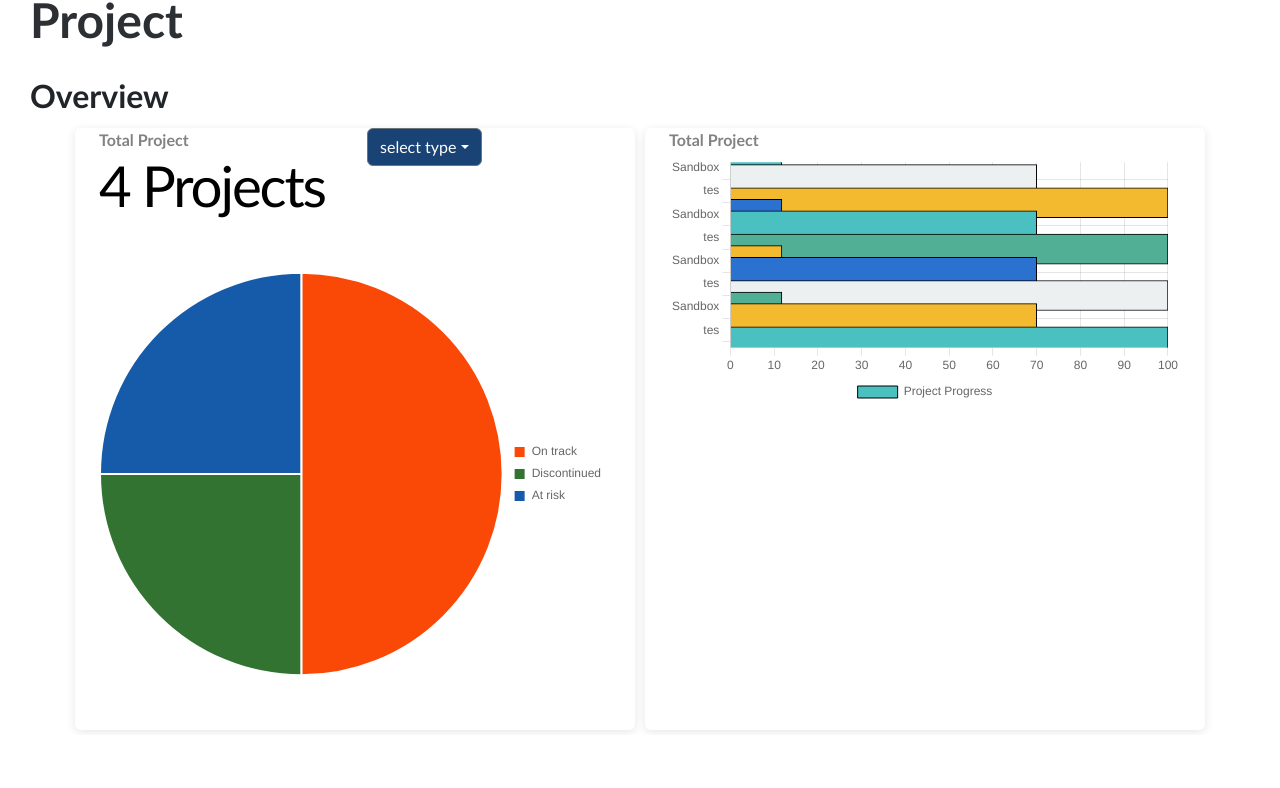
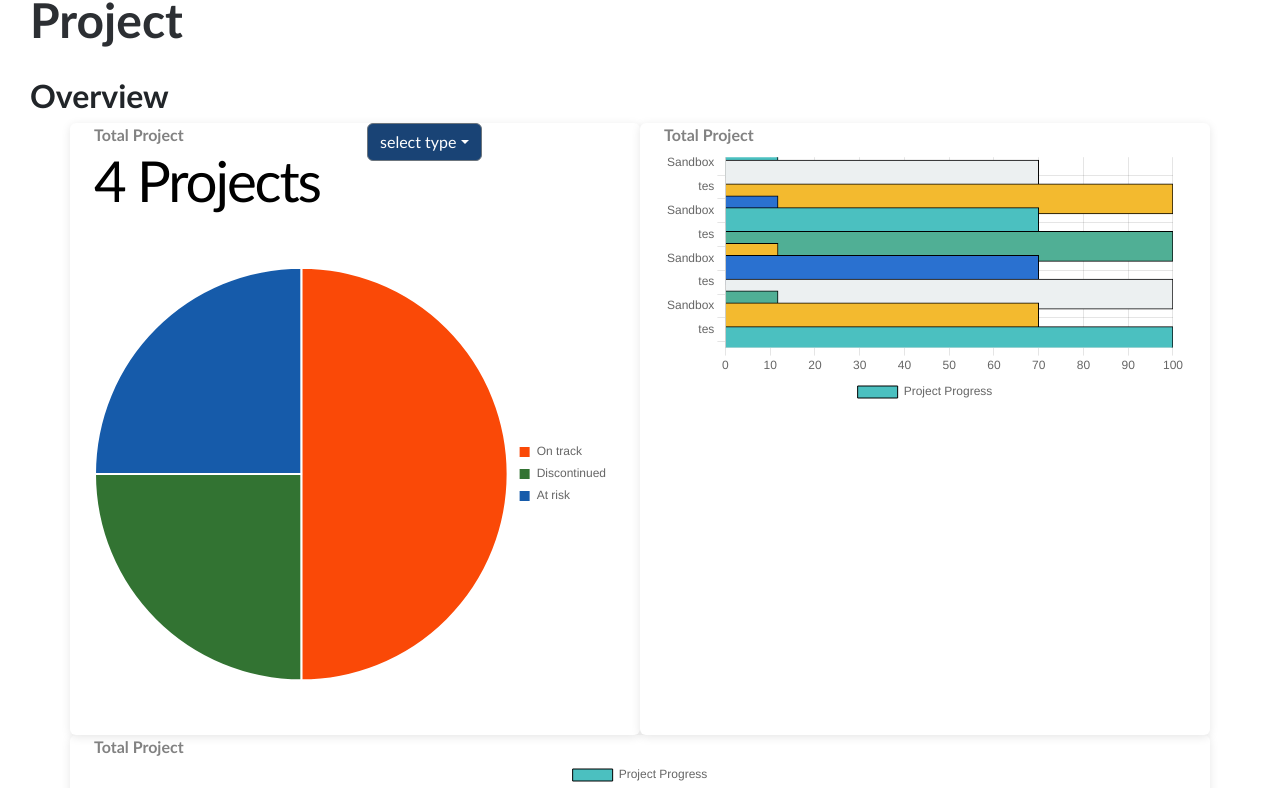
Before and after one commit to dhiyarisalah/dashboard-exe-summary, a React (Vite) app in the folder frontend/: page / in a window 1280 px wide. Shown: the part 282-1070 px from the top of the page. Before the commit the page ends 1017 px from the top, so only its background shows below. Built offline with nearby package versions, Linux system fonts and the light colour scheme.

Commit message:
add gantt chart

```diff
--- a/frontend/src/components/BarChart.jsx
+++ b/frontend/src/components/BarChart.jsx
@@ -1,22 +1,9 @@
 import React from "react";
 import { Bar } from "react-chartjs-2";
-import { Chart as ChartJS } from "chart.js/auto";
+import {Chart} from "chart.js/auto"
 
 function BarChart({ chartData }) {
-  const handleBarClick = (event, barElement) => {
-    if (barElement.length > 0) {
-      const dataIndex = barElement[0].index;
-      const label = chartData.labels[dataIndex];
-      window.location.href = "/projectdetails?label=" + label;
-    }
-  };
-
-  const options = {
-    ...chartData.options,
-    onClick: handleBarClick, // Attach the onClick event handler
-  };
-
-  return <Bar data={chartData} options={options} />;
+  return <Bar data={chartData} options={chartData.options} />;
 }
 
 export default BarChart;
--- /dev/null
+++ b/frontend/src/components/Ganttchart.jsx
@@ -0,0 +1,56 @@
+import { useState } from "react";
+import BarChart from "./BarChart";
+import { projectProgress } from "../data/index.js";
+import {Container, Row} from "react-bootstrap"
+
+  function Ganttchart() {
+    const [projectData, setProjectData] = useState(() => {
+      const labels = projectProgress.map((data) => data.project_name);
+      const datasets = [
+        {
+          indexAxis: "y",
+          label: "Project Progress",
+          data: projectProgress.map((data) => data.progress.percentage),
+          fill: false,
+          backgroundColor: [
+            "rgba(75,192,192,1)",
+            "#ecf0f1",
+            "#50AF95",
+            "#f3ba2f",
+            "#2a71d0",
+          ],
+          borderColor: "black",
+          borderWidth: 1,
+          barThickness: 30,
+        },
+      ]
+      const options = {
+
+      }
+      return {
+        labels: labels,
+        datasets: datasets,
+        options: options
+      };
+    });
+
+    return (
+      <div className="Progress">
+        <Container className="progress-box">
+          <Row>
+            <div className="title-count">
+              Total Project
+            </div>
+          </Row>
+          <Row>
+            <div style={{ width: "100%", height: "100%" }}>
+              <BarChart chartData={projectData} />
+            </div>
+          </Row>
+        </Container>
+
+      </div>
+    );
+  }
+
+export default Ganttchart;
--- a/frontend/src/components/PieChart.jsx
+++ b/frontend/src/components/PieChart.jsx
@@ -1,24 +1,8 @@
 import React from "react";
 import { Pie } from "react-chartjs-2";
 
-function PieChart({ chartData, handleLegendClick }) {
-  const legendClickHandler = (_, legendItem) => {
-    if (handleLegendClick) {
-      handleLegendClick(legendItem);
-    }
-  };
-
-  const chartOptions = {
-    ...chartData.options,
-    onClick: (_, activeElements) => {
-      if (activeElements.length > 0 && handleLegendClick) {
-        const legendItem = activeElements[0];
-        handleLegendClick(legendItem);
-      }
-    },
-  };
-
-  return <Pie data={chartData} options={chartOptions} />;
+function PieChart({ chartData }) {
+  return <Pie data={chartData} options={chartData.options} />;
 }
 
 export default PieChart;
--- a/frontend/src/components/Progress.jsx
+++ b/frontend/src/components/Progress.jsx
@@ -1,8 +1,27 @@
 import { useState } from "react";
 import BarChart from "./BarChart";
 import { projectProgress } from "../data/index.js";
-import {Container, Col, Row} from "react-bootstrap"
+import { Container, Col, Row } from "react-bootstrap";
+
 function Progress() {
+  const handleBarClick = (event, barElement) => {
+    if (barElement.length > 0) {
+      const dataIndex = barElement[0].index;
+      const label = projectData.labels[dataIndex];
+      window.location.href = "/projectdetails?label=" + label;
+    }
+  };
+
+  const options = {
+    plugins: {
+      legend: {
+        display: true,
+        position: "bottom",
+      },
+    },
+    onClick: handleBarClick, // Attach the onClick event handler
+  };
+
   const [projectData, setProjectData] = useState(() => {
     const labels = projectProgress.map((data) => data.project_name);
     const datasets = [
@@ -22,20 +41,12 @@ import {Container, Col, Row} from "react-bootstrap"
         borderWidth: 1,
         barThickness: 30,
       },
-      ]
-      const options = {
-        plugins: {
-          legend: {
-            display: true,
-            position: "bottom",
-          },
-        },
-      };
+    ];
 
     return {
       labels: labels,
       datasets: datasets,
-        options: options
+      options: options,
     };
   });
 
@@ -43,9 +54,7 @@ import {Container, Col, Row} from "react-bootstrap"
     <div className="Progress">
       <Container className="progress-box">
         <Row>
-            <div className="title-count">
-              Total Project
-            </div>
+          <div className="title-count">Total Project</div>
         </Row>
         <Row>
           <div style={{ width: "100%", height: "100%" }}>
@@ -53,7 +62,6 @@ import {Container, Col, Row} from "react-bootstrap"
           </div>
         </Row>
       </Container>
-
     </div>
   );
 }
--- a/frontend/src/components/ProjectChart.jsx
+++ b/frontend/src/components/ProjectChart.jsx
@@ -1,8 +1,8 @@
 import React, { useState } from "react";
 import { Modal, Dropdown, Container, Row, Col } from "react-bootstrap";
-import PieChart from "./PieChart";
+import { Pie } from "react-chartjs-2";
 import { projectStatus, projectPriority, totalCount } from "../data/index.js";
-import { Chart as ChartJS } from "chart.js";
+
 function ProjectChart() {
   const dropdownItems = [
     { label: "priority", value: "priority" },
@@ -12,7 +12,7 @@ function ProjectChart() {
   const [selectedItem, setSelectedItem] = useState("select type");
   const [chartData, setChartData] = useState(generateChartData(projectStatus));
   const [modalVisible, setModalVisible] = useState(false);
-  const [clickedLabel, setClickedLabel] = useState ("")
+  const [clickedLabel, setClickedLabel] = useState("");
 
   function handleChartDataUpdate(selectedValue) {
     if (selectedValue === "status") {
@@ -29,7 +29,7 @@ function ProjectChart() {
 
   const handleLegendClick = (legendItem) => {
     const clickedLabel = chartData.labels[legendItem.index];
-    setClickedLabel(clickedLabel)
+    setClickedLabel(clickedLabel);
     setModalVisible(true); // Open the modal when legend is clicked
   };
 
@@ -61,12 +61,17 @@ function ProjectChart() {
               paddingLeft: 20,
               boxWidth: 12,
               boxShadow: "0 2px 4px rgba(0, 0, 0, 0.2)",
-
             },
           },
         },
-      }
-    }
+        onClick: (_, activeElements) => {
+          if (activeElements.length > 0) {
+            const legendItem = activeElements[0];
+            handleLegendClick(legendItem);
+          }
+        },
+      },
+    };
   }
 
   return (
@@ -75,7 +80,7 @@ function ProjectChart() {
         <Row>
           <Col>
             <div className="title-count">
-              Total Project <br />{" "}
+              Total Project <br />
               <span className="count-project">{totalProjectCount} Projects</span>
             </div>
           </Col>
@@ -94,13 +99,13 @@ function ProjectChart() {
             </Dropdown>
           </Col>
         </Row>
-        <div style={{width: "100%", height: "100%"  }}>
-          <PieChart chartData={chartData} handleLegendClick={handleLegendClick} />
+        <div style={{ width: "100%", height: "100%" }}>
+          <Pie data={chartData} options={chartData.options} />
         </div>
       </Container>
       <Modal show={modalVisible} onHide={handleCloseModal}>
         <Modal.Header closeButton>
-        <Modal.Title>Legend Clicked: {clickedLabel}</Modal.Title>
+          <Modal.Title>Legend Clicked: {clickedLabel}</Modal.Title>
         </Modal.Header>
         <Modal.Body>
           <p>{clickedLabel}.</p>
--- a/frontend/src/pages/LandingPage.jsx
+++ b/frontend/src/pages/LandingPage.jsx
@@ -2,6 +2,7 @@ import {Row, Col, Button, Container} from 'react-bootstrap'
 import ProjectChart from '../components/ProjectChart'
 import Progress from '../components/Progress'
 import { useState, useEffect} from 'react'
+import Ganttchart from '../components/Ganttchart'
 
 const LandingPage = () => {
   const [lastUpdate, setLastUpdate] = useState("");
@@ -48,6 +49,9 @@ const LandingPage = () => {
               <Progress />
             </Col>
           </Row>
+          <Row className="second-row">
+            <Ganttchart />
+          </Row>
 
         </Container>
      </header>
```
Also changed, not shown: frontend/src/dist/css/main.css. Lines whose indentation alone changed are shown as unchanged.
